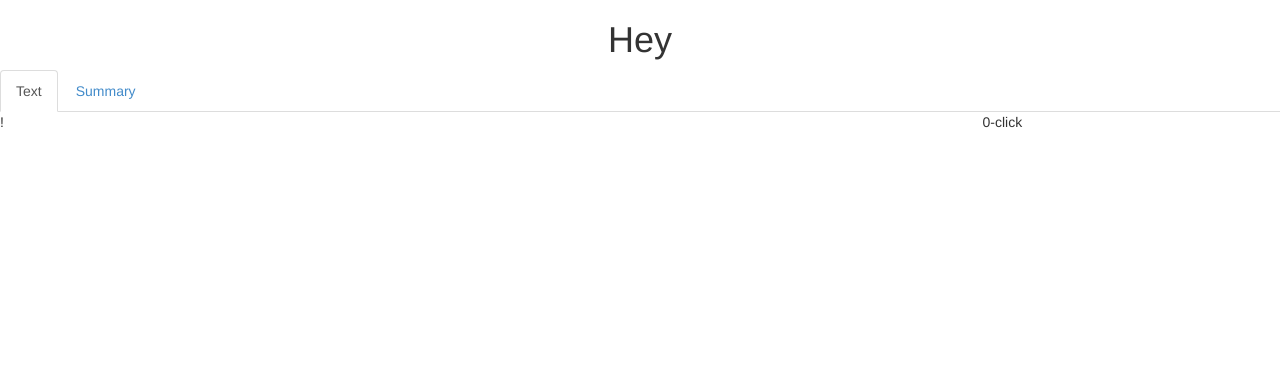
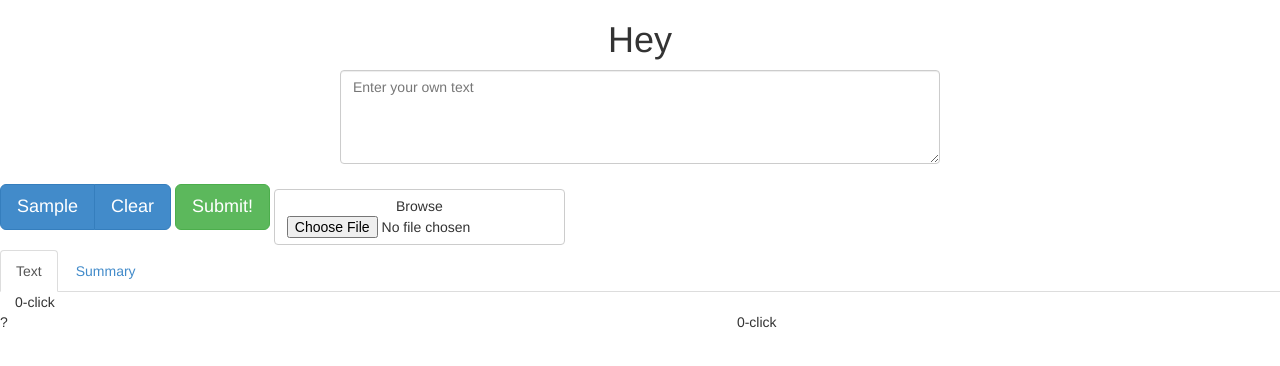
Before and after one commit to felixzhuologist/Summarize, a plain HTML site: page index.html in a window 1280 px wide. Drawn offline with Linux system fonts and the light colour scheme; no server answers.

Commit message:
add custom css

```diff
--- /dev/null
+++ b/css/custom.css
@@ -0,0 +1,13 @@
+#inputText {
+	width: 600px;
+	margin-right: auto;
+	margin-left: auto;
+}
+
+#buttons {
+	padding-bottom: 20px;
+	text-align: center;
+	margin-right: auto;
+	margin-left: auto;
+	margin: 0, auto;
+}
--- a/index.html
+++ b/index.html
@@ -2,10 +2,24 @@
 <html>
     <head>
         <link rel="stylesheet" type="text/css" href="bootstrap/css/bootstrap.min.css">
+        <link rel="stylesheet" type="text/css" href="css/custom.css">
     </head>
     <body>
         <section id="inputs">
             <h1 class="text-center">Hey</h1>
+            <textarea class="form-control" rows="4" id="inputText" placeholder="Enter your own text"></textarea><br>
+            <div id="buttons" class="btn-group btn-group-lg">
+                <button type="button" class="btn btn-primary">Sample</button>
+                <button type="button" class="btn btn-primary">Clear</button>
+            </div>
+            <div id="buttons" class="btn-group btn-group-lg">
+                <button type="button" class="btn btn-success">Submit!</button>
+            </div>
+
+            <span class="btn btn-default btn-file">
+                Browse <input type="file">
+            </span>
+
         </section>
         <section id="output">
             <ul class="nav nav-tabs" role="tablist">
@@ -15,7 +29,8 @@
 
             <div class="tab-content">
                 <div class="tab-pane active row" id="text">
-                    <div class="col-lg-9 col-md-9 col-sm-8 col-xs-8">                                           !
+                    <div class="col-lg-9 col-md-9 col-sm-8 col-xs-8">
+                        <div class=""
                     </div>
                     <div class="col-lg-3 col-md-3 col-sm-4 col-xs-4 zero-click">
                         0-click
```
